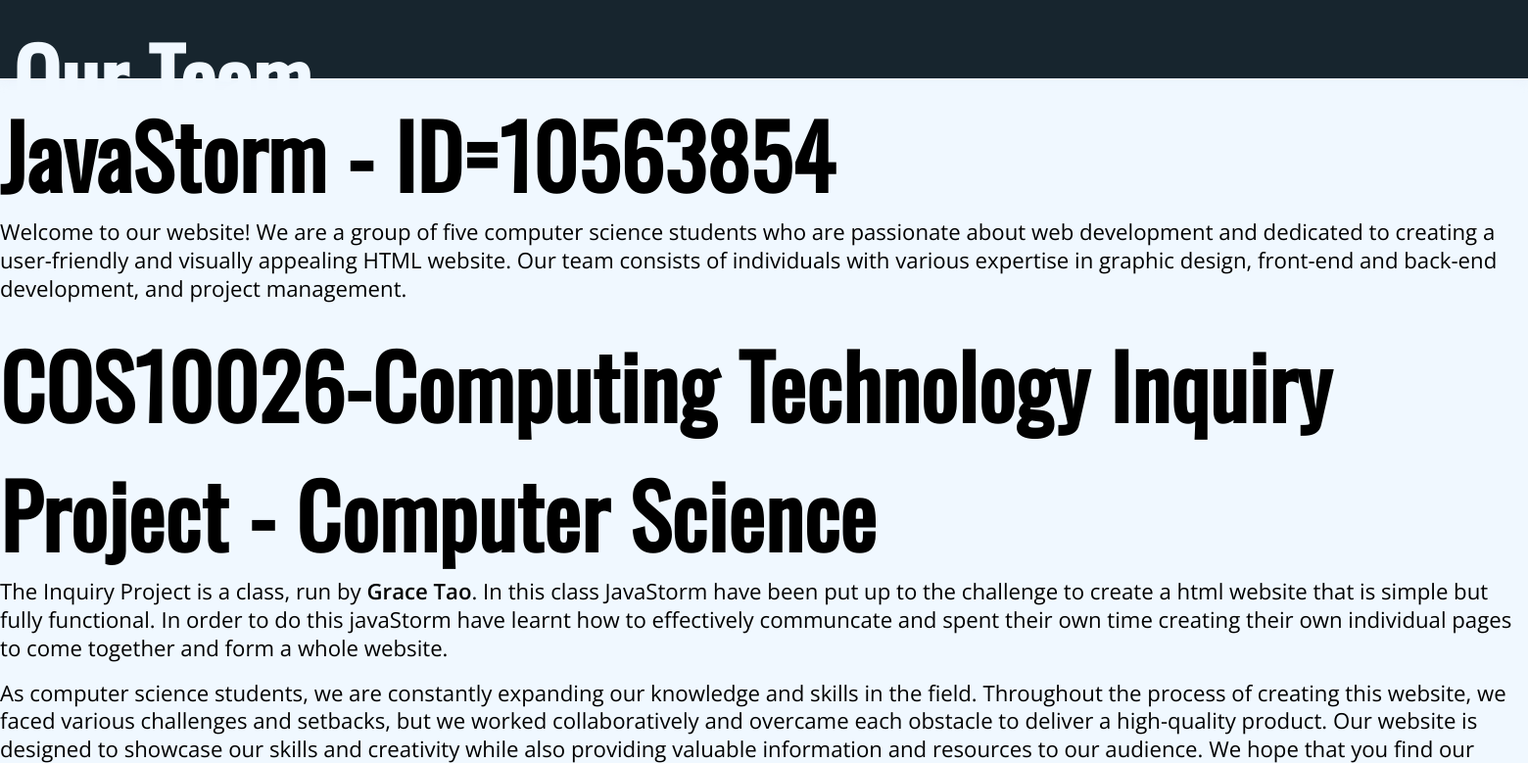
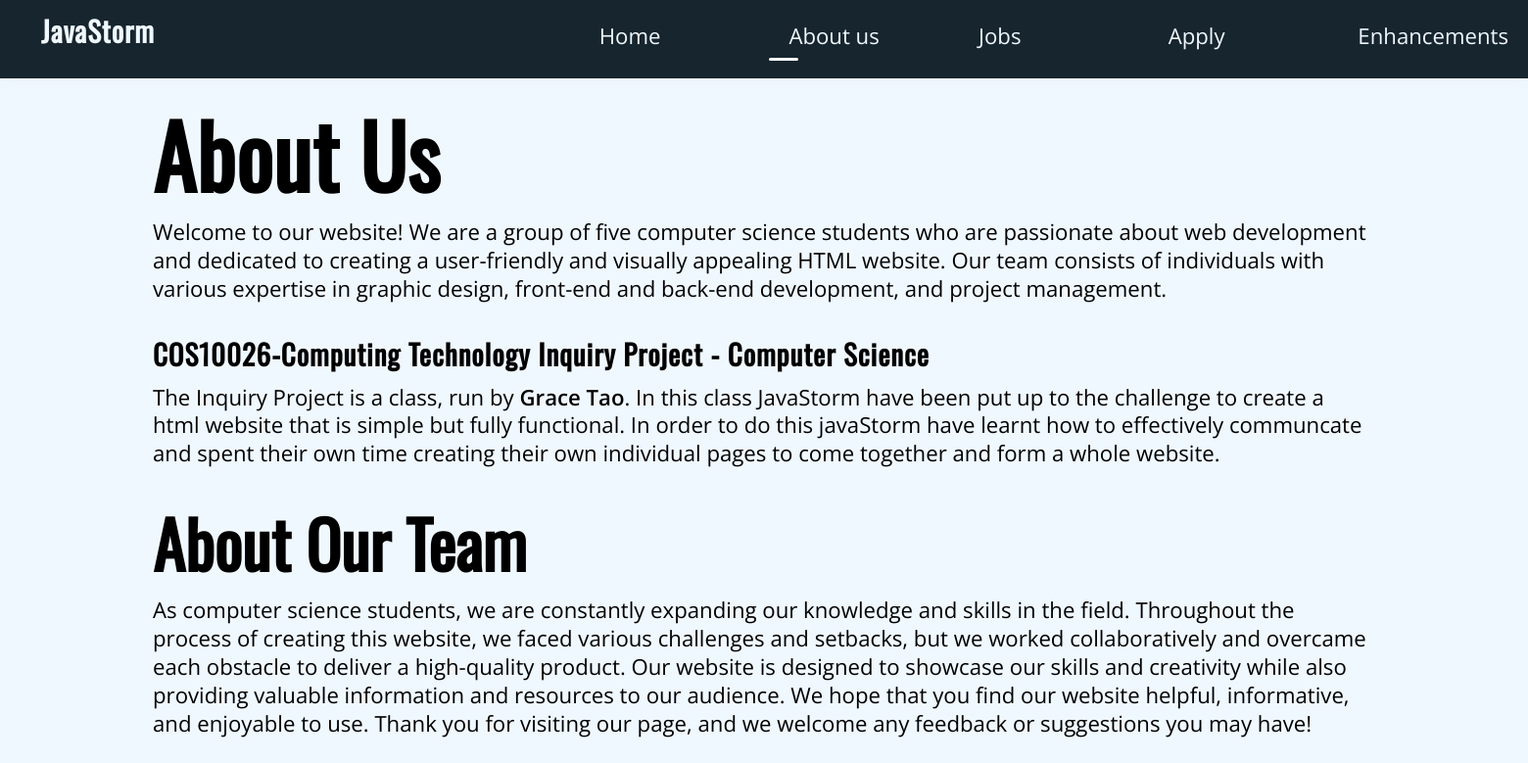
Before and after one commit to Swinburne-Group-Cos10026/javastorm, a PHP site: page /about.html in a window 1560 px wide; the page is wider, and only the part inside the window is pictured. Shown: the top 779 px of that part at 98% size. Run offline with PHP 8.4, Linux system fonts and the light colour scheme.

Commit message:
feat: finish about page

```diff
--- a/about.html
+++ b/about.html
@@ -1,29 +1,59 @@
 <!DOCTYPE html>
+<html>
+
+<head>
+	<title>Javastorm About</title>
+	<meta charset="utf-8">
+	<meta name="viewport" content="width=device-width, initial-scale=1.0">
+	<meta name="description" content="Learn more about our amazing team members!">
+	<!-- Include CSS and JavaScript files for validation -->
+	<link href="styles/style.css" rel="stylesheet">
 </head>
+
 <body>
 	<header>
-      <h1>Our Team</h1>
+		<h5>JavaStorm</h5>
+		<nav>
+			<a href="index.html">Home</a>
+			<a class="nav-link__current" href="about.html">About us</a>
+			<a href="jobs.html">Jobs</a>
+			<a href="apply.html">Apply</a>
+			<a href="ehancements.html">Enhancements</a>
+			<div id="indicator"></div>
+		</nav>
 	</header>
 
+	<main>
+		<h1>About Us</h1>
 		<section>
 			<article>
-        <h1>JavaStorm - ID=10563854</h1>
 				<p>Welcome to our website! We are a group of five computer science students
-          who are passionate about web development and dedicated to creating a user-friendly and visually appealing HTML website.
-          Our team consists of individuals with various expertise in graphic design, front-end and back-end development, and project management.</p>
-          <h1>COS10026-Computing Technology Inquiry Project - Computer Science</h1>
-          <p>The Inquiry Project is a class, run by <b>Grace Tao</b>. In this class JavaStorm have been put up to the challenge to create a html website that is simple but fully functional.
-            In order to do this javaStorm have learnt how to effectively communcate and spent their own time creating their own individual pages to come together and form a whole website.
+					who are passionate about web development and dedicated to creating a user-friendly and visually appealing HTML
+					website.
+					Our team consists of individuals with various expertise in graphic design, front-end and back-end development,
+					and project management.</p>
+				<h5>COS10026-Computing Technology Inquiry Project - Computer Science</h5>
+				<p>The Inquiry Project is a class, run by <b>Grace Tao</b>. In this class JavaStorm have been put up to the
+					challenge to create a html website that is simple but fully functional.
+					In order to do this javaStorm have learnt how to effectively communcate and spent their own time creating
+					their
+					own individual pages to come together and form a whole website.
 				</p>
 			</article>
 		</section>
 
-    <footer>
+		<section>
+			<h2>About Our Team</h2>
 			<p>As computer science students, we are constantly expanding our knowledge and skills in the field.
-        Throughout the process of creating this website, we faced various challenges and setbacks, but we worked collaboratively and overcame each obstacle to deliver a high-quality product.
-        Our website is designed to showcase our skills and creativity while also providing valuable information and resources to our audience. We hope that you find our website helpful, informative, and enjoyable to use. Thank you for visiting our page, and we welcome any feedback or suggestions you may have!</p>
-    </footer>
-    <dl>
+				Throughout the process of creating this website, we faced various challenges and setbacks, but we worked
+				collaboratively and overcame each obstacle to deliver a high-quality product.
+				Our website is designed to showcase our skills and creativity while also providing valuable information and
+				resources to our audience. We hope that you find our website helpful, informative, and enjoyable to use. Thank
+				you
+				for visiting our page, and we welcome any feedback or suggestions you may have!</p>
+
+			<div class="group-info">
+				<dl class="group-info__dl">
 					<dt>Group name:</dt>
 					<dd>JavaStorm</dd>
 					<dt>Group ID:</dt>
@@ -34,97 +64,160 @@
 					<dd>bachelor of Computer Science</dd>
 				</dl>
 
-    </body>
-    </html>
-  <head>
-    <title>About Our Team Members</title>
-    <meta name="description" content="Learn more about our amazing team members!">
-    <link rel="stylesheet" href="style.css">
-  </head>
-  <body>
-    <header>
-      <h1>About Our Team</h1>
-      <p>Meet the talented individuals who make up our team!</p>
-      <img src="/Website photos/group.JPG" height="400" width="500" alt="group"
-    </header>
-    <main>
-      <section>
-        <h2>Team Members</h2>
-        <div class="Pham">
-          <h3>Cong Hiep Pham</h3>
-          <p>Position: Leader</p>
-          <p>A bit about Pham:
-            Pham is a 20 male university student at Swinburne University of technology. Completing a High School year 12 level education Pham has knowledge on subjects such as Java Back-end: Spring, J2EE, JSP, Servlet, etc. Pham brings many qualities to the team such as leadership, communication and friendliness.
-          </p>
-          <p>Born in South East Asia, more specifically Vietnam. Pham describes his hometown as "A beautiful place, with a dreamlike river running over the city embellished by luxuriant forest."
-            Along with this Pham enjoys watching films such as 'The Godfather' and listening to Vietnamese Bolero. He also has big interests in football and reading novels.</p>
-          <img src="/Website photos/Pham.JPG" height="300" width="200" alt="Pham">
-        </div>
-        <div class=" Le Minh">
-          <h3>Le Minh Vu</h3>
-          <p>Position: Lead Programmer</p>
-          <p>A bit about Minh:
-            Minh is a 19 year old male university student attentding Swinburne University of technology doing an Undergraduate degree in Computer science. Minh brings a variety of skills to the team such as Web Development, Web Scrapping, Software Development, Database and Photography. Combined with his communication skills and easygoing personality Minh makes everyone in the team feel welcome and helps out where he can.
-          </p>
-          <p>Raised in vietnam, Minh finds life in his hometown describing it as " a crowded place; a horde of people; but inside that chaos, there is an order, and everything just flows correctly. I see and love the beauty of the flow and its peacefulness inside the chaos". In his spare time Minh has found a love in the Lord of the Rings series, accompanied with a love for his favourite anime series Monogatari and Jojo's bizarre adventures.  </p>
-          <img src="/Website photos/Minh.JPG" height="300" width="200" alt="Le Minh">
-        </div>
-        <div class="Jean">
-          <h3>Khai Wen Lee</h3>
-          <p>Position: Lead Designer</p>
-          <p>A bit about Jean:
-            Jean is a 21 year old female university student at Swinburne University of Technology studying a Bachelor Degree in Computer Science. Jean is a fast paced worker specialising in Critical thinking, writing Machine Learning/data analysis/data visualisation code, bringing a lot of value not only as an individual but as a team member of JavaStorm.
-          </p>
-          <p>Born and raised in Teluk Intan Perak, Malaysia. jean describes it as "a town known for a leaning clock tower, which is one of the iconic landmarks of Malaysia. It is also famous for its local delicacies such as chee cheong fun (rice noodle rolls), mee rebus (noodles in a thick spicy gravy), and the traditional Malay kuih (cake)."
-            Along with this jean has interest in R&B, K-pop, and soft pop music. Followed by a love for The Marvel cinematic universe. If shes not listening to music or watching films jean loves to Dance and watch the sunrise and set.></div></p>
-          <img src="/Website photos/Jean.JPG" height="300" width="200" alt="Jean">
-        </div>
-        <div class="Indigo Daly">
-          <h3>Indigo Daly</h3>
-          <p>Position: Secondary Designer</p>
-          <p>A bit about Indigo:
-            Indigo is a 19 year old male student attending Swinburne university of technology. Indigo is a highly cooperative teammate focusing on his ability to communicate and effectively work with his other teamates. With some knowledge in programming and critical thinking he makes a lovely addition to any team.
-          </p>
-          <p>Born in Australia and raised in the Bellerine. Indigo describes it as "a wonderful coastal enviroment with a tightly knit community along with amazing scenic views of the ocean and vegetation around". Indigo's other interests include his love for Star wars along with a passion for sports such as soccer and tennis.</p>
-          <img src="/Website photos/Indigo.JPG" height="300" width="200" alt="Indigo Daly">
-        </div>
-        <div class="Burnham">
-          <h3>Burhan Kapasi</h3>
-          <p>Position: Secondary Programmer</p>
-          <p>A bit about Burhan:
-            Burhan is a 20 year old male uni student at Swinburne University of Technology. he is currently studying a bachelors in computer science. Because of this Burhan is a very adaptable and skilled teammate who can pick up new skills on the go. Although only having little experiance, Burhan strives to be the best, easily adapting and challenging himself when new problems arrise.
-          </p>
-          <p>Raised in Karachi, Pakistan. Burhan describes it as "the industrial hub of pakistan. extremely crowded and busy city of pakistan which accommodates around 20 million people". Burhan is a big fan of bollywood with some of his favourites being "kabhi khushi kabhi gham" and "DDLG". He says this is because of SRK being the lead actor who is the most iconic actor in bollywood.
-          </p>
-          <img src="/Website photos/Burnham.JPG" height="300" width="200" alt="Burnham">
+				<figure class="group-info__figure">
+					<img src="images/group.JPG" alt="group">
+				</figure>
 			</div>
 		</section>
+
 		<section>
-        <h1>Our Timetable</h1>
-<head>
-	<title>Timetable</title>
-	<style>
-		table {
-			border-collapse: collapse;
-			width: 50%;
-		}
+			<section class="team-members__section">
+				<h2>Team Members</h2>
+				<p>Meet the talented individuals who make up our team!</p>
+				<div class="team-members__container">
+					<figure class="personal-info-card personal-info-card--Pham">
+						<input type="radio" id="personal-info-card--Pham__label" name="personal-info-card__label">
+						<label class="personal-info-card__border" for="personal-info-card--Pham__label">
+							<figcaption>Cong Hiep Pham</figcaption>
+							<p class="personal-info-card__role">Leader</p>
+							<div class="personal-info-card__detail">
+								<p>A bit about Pham:
+									Pham is a 20 male university student at Swinburne University of technology. Completing a High School
+									year
+									12
+									level education Pham has knowledge on subjects such as Java Back-end: Spring, J2EE, JSP, Servlet, etc.
+									Pham
+									brings many qualities to the team such as leadership, communication and friendliness.
+								</p>
+								<p>Born in South East Asia, more specifically Vietnam. Pham describes his hometown as "A beautiful
+									place,
+									with
+									a dreamlike river running over the city embellished by luxuriant forest."
+									Along with this Pham enjoys watching films such as 'The Godfather' and listening to Vietnamese Bolero.
+									He
+									also has big interests in football and reading novels.</p>
+							</div>
+						</label>
+					</figure>
+					<figure class="personal-info-card personal-info-card--Minh">
+						<input type="radio" id="personal-info-card--Minh__label" name="personal-info-card__label">
+						<label class="personal-info-card__border" for="personal-info-card--Minh__label">
+							<figcaption>Le Minh Vu</figcaption>
+							<p class="personal-info-card__role">Lead Programmer</p>
+							<div class="personal-info-card__detail">
+								<p>
+									A bit about Minh:
+									Minh is a 19 year old male university student attentding Swinburne University of technology doing an
+									Undergraduate degree in Computer science. Minh brings a variety of skills to the team such as Web
+									Development, Web Scrapping, Software Development, Database and Photography. Combined with his
+									communication
+									skills and easygoing personality Minh makes everyone in the team feel welcome and helps out where he
+									can.
+								</p>
+								<p>
+									Raised in vietnam, Minh finds life in his hometown describing it as " a crowded place; a horde of
+									people;
+									but inside that chaos, there is an order, and everything just flows correctly. I see and love the
+									beauty
+									of
+									the flow and its peacefulness inside the chaos". In his spare time Minh has found a love in the Lord
+									of
+									the
+									Rings series, accompanied with a love for his favourite anime series Monogatari and Jojo's bizarre
+									adventures.
+								</p>
+							</div>
+						</label>
+					</figure>
+					<figure class="personal-info-card personal-info-card--Jean">
+						<input type="radio" id="personal-info-card--Jean__label" name="personal-info-card__label">
+						<label class="personal-info-card__border" for="personal-info-card--Jean__label">
+							<figcaption>Khai Wen Lee</figcaption>
+							<p class="personal-info-card__role">Lead Designer</p>
+							<div class="personal-info-card__detail">
+								<p>
+									A bit about Jean:
+									Jean is a 21 year old female university student at Swinburne University of Technology studying a
+									Bachelor
+									Degree in Computer Science. Jean is a fast paced worker specialising in Critical thinking, writing
+									Machine
+									Learning/data analysis/data visualisation code, bringing a lot of value not only as an individual but
+									as
+									a
+									team member of JavaStorm.
+								</p>
+								<p>
+									Born and raised in Teluk Intan Perak, Malaysia. jean describes it as "a town known for a leaning clock
+									tower, which is one of the iconic landmarks of Malaysia. It is also famous for its local delicacies
+									such
+									as
+									chee cheong fun (rice noodle rolls), mee rebus (noodles in a thick spicy gravy), and the traditional
+									Malay
+									kuih (cake)."
+									Along with this jean has interest in R&B, K-pop, and soft pop music. Followed by a love for The Marvel
+									cinematic universe. If shes not listening to music or watching films jean loves to Dance and watch the
+									sunrise and set.
+								</p>
+							</div>
+						</label>
+					</figure>
+					<figure class="personal-info-card personal-info-card--Indigo">
+						<input type="radio" id="personal-info-card--Indigo__label" name="personal-info-card__label">
+						<label class="personal-info-card__border" for="personal-info-card--Indigo__label">
+							<figcaption>Indigo Daly</figcaption>
+							<p class="personal-info-card__role">Secondary Designer</p>
+							<div class="personal-info-card__detail">
+								<p>
+									A bit about Indigo:
+									Indigo is a 19 year old male student attending Swinburne university of technology. Indigo is a highly
+									cooperative teammate focusing on his ability to communicate and effectively work with his other
+									teamates.
+									With some knowledge in programming and critical thinking he makes a lovely addition to any team.
+								</p>
+								<p>
+									Born in Australia and raised in the Bellerine. Indigo describes it as "a wonderful coastal enviroment
+									with
+									a tightly knit community along with amazing scenic views of the ocean and vegetation around". Indigo's
+									other
+									interests include his love for Star wars along with a passion for sports such as soccer and tennis.
+								</p>
+							</div>
+						</label>
+					</figure>
+					<figure class="personal-info-card personal-info-card--Burhan">
+						<input type="radio" id="personal-info-card--Burhan__label" name="personal-info-card__label">
+						<label class="personal-info-card__border" for="personal-info-card--Burhan__label">
+							<figcaption>Burhan Kapasi</figcaption>
+							<p class="personal-info-card__role">Secondary Programmer</p>
+							<div class="personal-info-card__detail">
+								<p>
+									A bit about Burhan:
+									Burhan is a 20 year old male uni student at Swinburne University of Technology. he is currently
+									studying
+									a
+									bachelors in computer science. Because of this Burhan is a very adaptable and skilled teammate who can
+									pick
+									up new skills on the go. Although only having little experiance, Burhan strives to be the best, easily
+									adapting and challenging himself when new problems arrise.
+								</p>
+								<p>
+									Raised in Karachi, Pakistan. Burhan describes it as "the industrial hub of pakistan. extremely crowded
+									and
+									busy city of pakistan which accommodates around 20 million people". Burhan is a big fan of bollywood
+									with
+									some of his favourites being "kabhi khushi kabhi gham" and "DDLG". He says this is because of SRK
+									being
+									the
+									lead actor who is the most iconic actor in bollywood.
+								</p>
+							</div>
+						</label>
+					</figure>
+				</div>
+			</section>
+			<section class="timetable__container">
+				<h2>Our Timetable</h2>
 
-		th, td {
-			padding: 8px;
-			text-align: center;
-			border: 1px solid black;
-		}
-
-		th {
-			background-color: #ddd;
-		}
-
-		.time {
-			font-weight: bold;
-		}
-	</style>
-</head>
-<body>
 				<table>
 					<thead>
 						<tr>
@@ -203,13 +296,16 @@
 						</tr>
 					</tbody>
 				</table>
+			</section>
 			<section>
 				<h2>Contact</h2>
 				<p>Contact us at by mailing to JavaStorm@gmail.com </p>
+			</section>
 		</section>
 	</main>
 	<footer>
 		<p>&copy; 2023 Our Team. All rights reserved.</p>
 	</footer>
 </body>
+
 </html>
--- a/index.html
+++ b/index.html
@@ -104,8 +104,8 @@
 				<h1>Faster operating system for Viettel</h1>
 				<p>For a years, since founding days of a company, Viettel always worked with its own operating system.
 					In October, this was about to change. Our company got chance to rewrite the history by creating
-					brand new OS for Viettel. It was very difficult and all our employees worked hard every day. <a
-						class="link" href="#">more...</a></p>
+					brand new OS for Viettel. It was very difficult and all our employees worked hard every day. <a class="link"
+						href="#">more...</a></p>
 			</div>
 			<div>
 				<h1>Manufacturing technology for Intel</h1>
--- a/styles/style.css
+++ b/styles/style.css
@@ -13,9 +13,9 @@
 * */
 :root {
   /* setting default and global variable for typography */
-  --gutter: clamp(3ch, 2.5vmax, 3.75ch);
+  --gutter: clamp(4ch, 3.5vmax, 4.75ch);
   --stack: clamp(1.25ex, 2.5vmax, 1.75ex);
-  --paragraph-indent: calc(var(--gutter) / 1.5);
+  --paragraph-indent: calc(var(--gutter) / 1.3);
   --line-length: 60ch;
   --page-padding-inline: calc((100vw - min(var(--line-length), 80vw)) / 2);
   --font-serif: "Georgia", serif;
@@ -57,7 +57,14 @@ body {
 }
 
 main {
+	overflow-x: hidden;
+  padding: 0 10%;
+}
+
+@media only screen and (max-width: 600px) {
+main {
   padding: 0 var(--paragraph-indent);
+}
 }
 
 /* reset default css for all element with '*' */
@@ -148,7 +155,7 @@ p {
 
 p {
   /* space between paragraph */
-  margin-bottom: 0.75rem;
+  margin-bottom: 1.5em;
 }
 
 /***************
@@ -484,7 +550,7 @@ header {
 	box-shadow: rgba(216, 222, 233, 0.15) 0px 5px 10px 0px;
 	width: 100%;
 	height: 80px;
-	padding: .6em;
+	padding: .6em var(--paragraph-indent);
 	margin-bottom: .5em;
 	display: flex;
 	justify-content: space-between;
```
Also changed, not shown: other parts of styles/style.css (+273 -10 lines), apply.html (+6 -8 lines), Website photos/group.JPG (deleted), styles/images/Indigo.JPG (renamed from Website photos/Indigo.JPG), styles/images/Minh.JPG (renamed from Website photos/Minh.JPG), styles/images/Pham.JPG (renamed from Website photos/Pham.JPG), styles/images/Timetable.png (renamed from Website photos/Timetable.png), 3 other files. Lines whose indentation alone changed are shown as unchanged.
